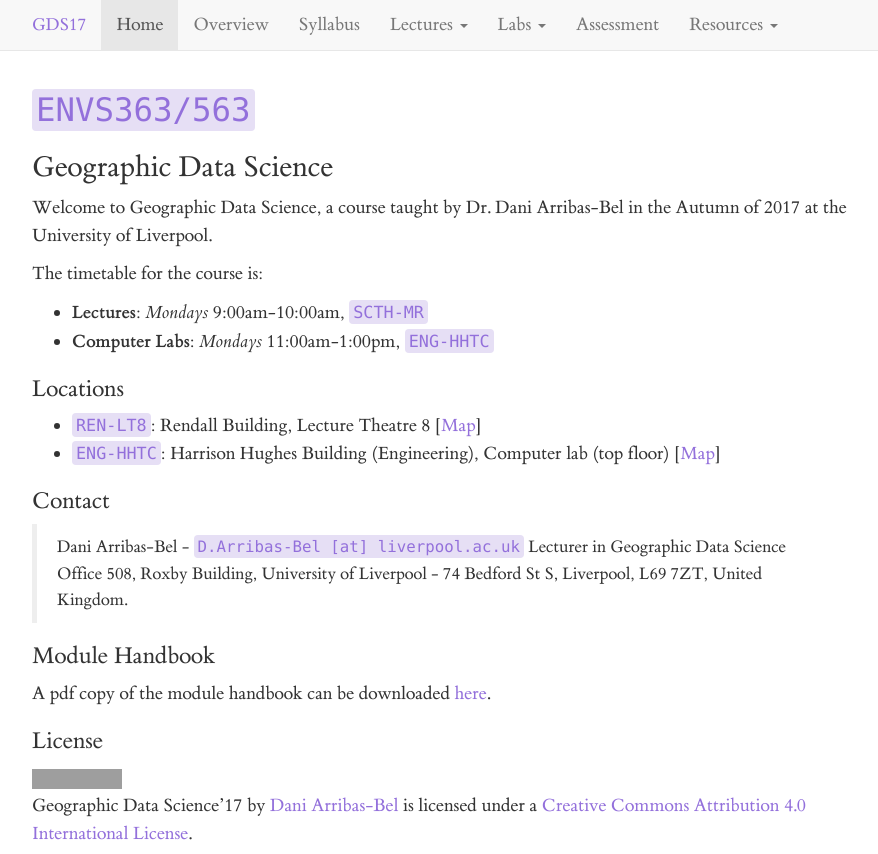
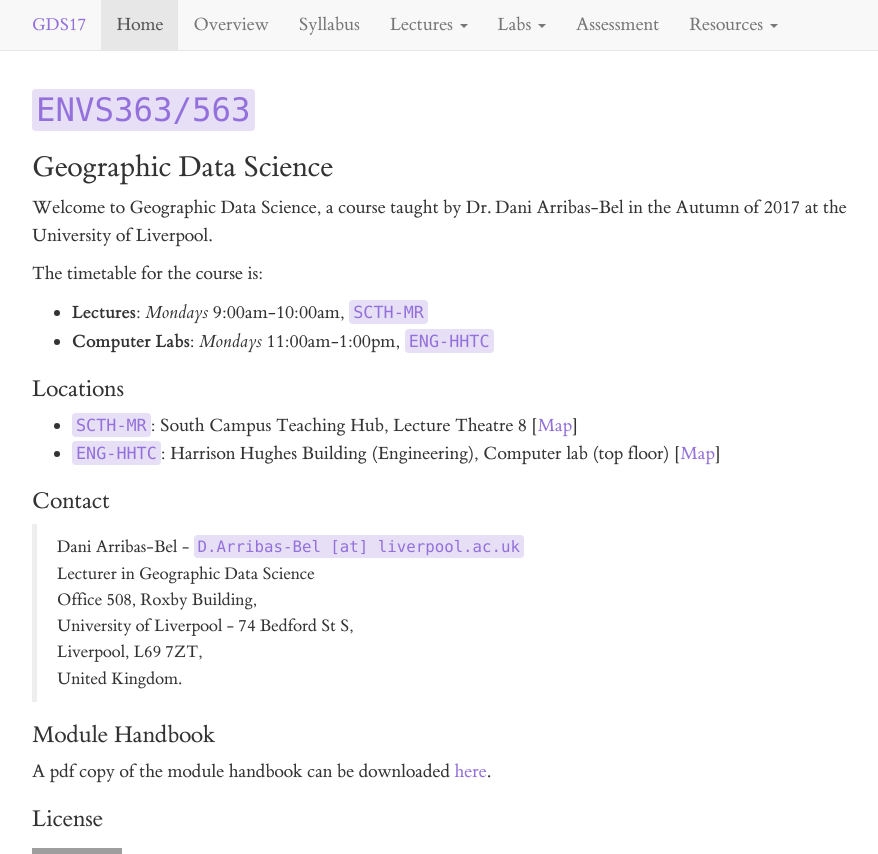
Before and after one commit to darribas/gds17, a Jekyll site: the page built from index.md, in a window 1280 px wide, cut to the strip 0-854 px from the top of the page. Shown: the whole strip, without its empty margins (198-1076 px from the left). Built offline with Jekyll 4.4.1, drawn with Linux system fonts in a browser that asks for light colours; nearby versions of some CDN libraries; library files that are not in the unit come from our copies; grey boxes are pictures that could not be loaded.

Commit message:
Adding line break to personal info

```diff
--- a/content/website_data/index.md
+++ b/content/website_data/index.md
@@ -12,14 +12,14 @@ The timetable for the course is:
 
 ### Locations
 
-* `REN-LT8`: Rendall Building, Lecture Theatre 8 [[Map](http://www.openstreetmap.org/?mlat=53.40187&mlon=-2.96573#map=18/53.40187/-2.96573)]
+* `SCTH-MR`: South Campus Teaching Hub, Lecture Theatre 8 [[Map](http://www.openstreetmap.org/?mlat=53.40187&mlon=-2.96573#map=18/53.40187/-2.96573)]
 * `ENG-HHTC`: Harrison Hughes Building (Engineering), Computer lab (top floor) [[Map](http://www.openstreetmap.org/?mlat=53.40640&mlon=-2.96744#map=18/53.40640/-2.96744)]
 
 ### Contact
 
-> Dani Arribas-Bel - `D.Arribas-Bel [at] liverpool.ac.uk`
-> Lecturer in Geographic Data Science
-> Office 508, Roxby Building,
-> University of Liverpool - 74 Bedford St S,
-> Liverpool, L69 7ZT,
+> Dani Arribas-Bel - `D.Arribas-Bel [at] liverpool.ac.uk`\\
+> Lecturer in Geographic Data Science\\
+> Office 508, Roxby Building, \\
+> University of Liverpool - 74 Bedford St S, \\
+> Liverpool, L69 7ZT, \\
 > United Kingdom.
```
